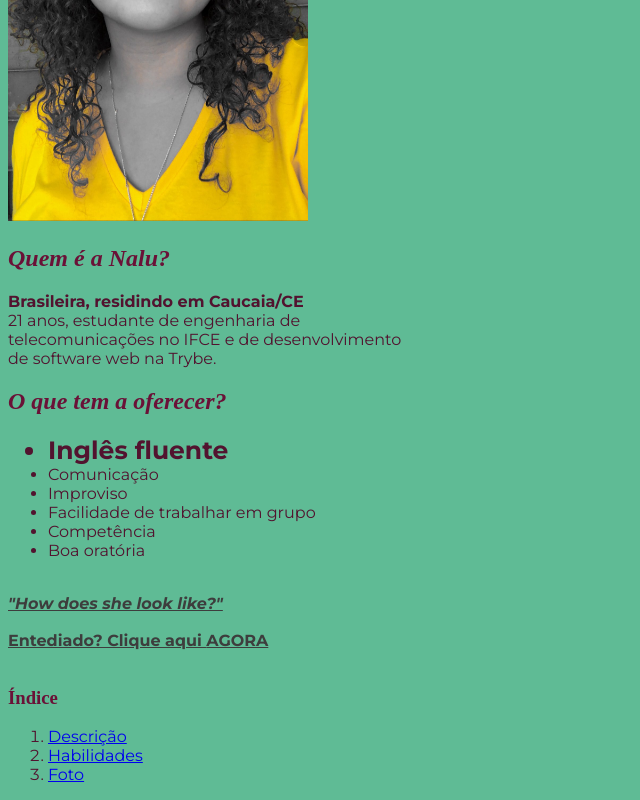
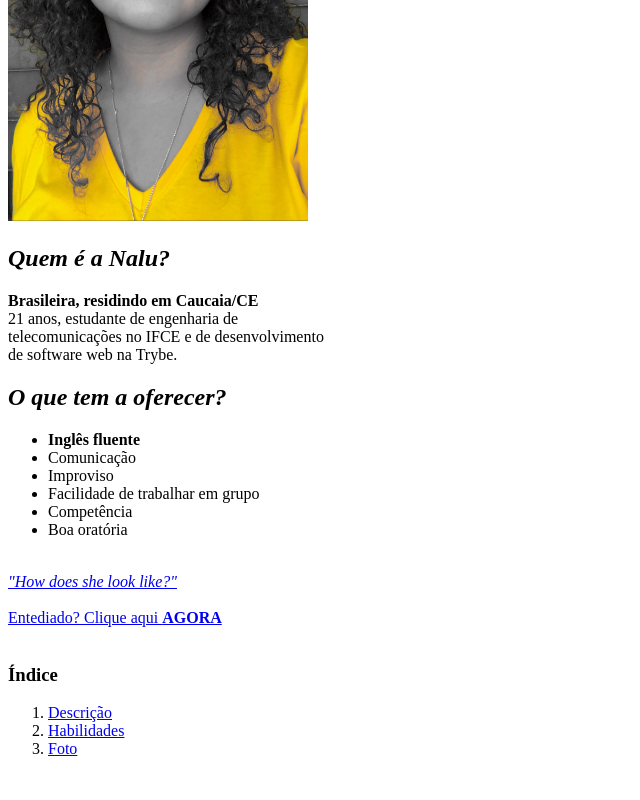
Before and after one commit to nalumelo/portfolio, a plain HTML site: page index.html in a window 1280 px wide. Shown: the part 392-1192 px from the top of the page, without its empty margins (0-640 px from the left). After the commit the page ends 1166 px from the top, so only its background shows below. Drawn offline with Linux system fonts and the light colour scheme.

```diff
--- a/index.html
+++ b/index.html
@@ -14,29 +14,6 @@
             font-family: Raleway, serif;
             color: #7A0035;
             font-weight:500;
-        }
-        h2, h3{
-            font-family: Relaway;
-            color: #6A1137;
-        }
-        p{
-            font-family: Montserrat, sans-serif;
-            color: #52132f;
-        }
-        body{
-            background-color: #5fbb95;
-        }
-        ul, ol{
-            font-family: Montserrat;
-            color: #52132f;
-        }
-        #extra_links {
-            font-family: Montserrat;
-            font-weight: bold;
-            color: #3D3D3D;
-        }
-        #english{
-            font-size:25px;
         }
     </style>
 </head>
```
